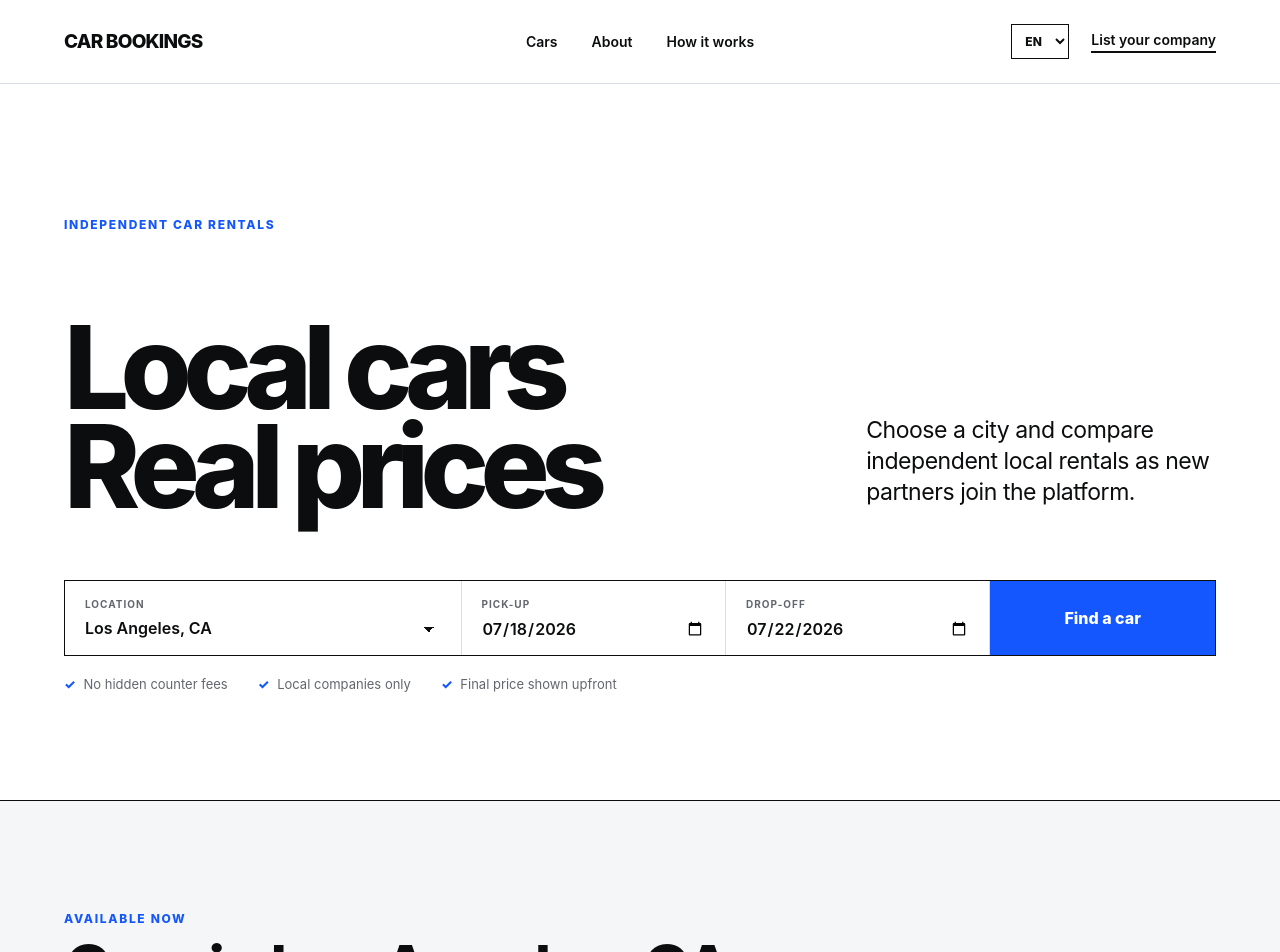
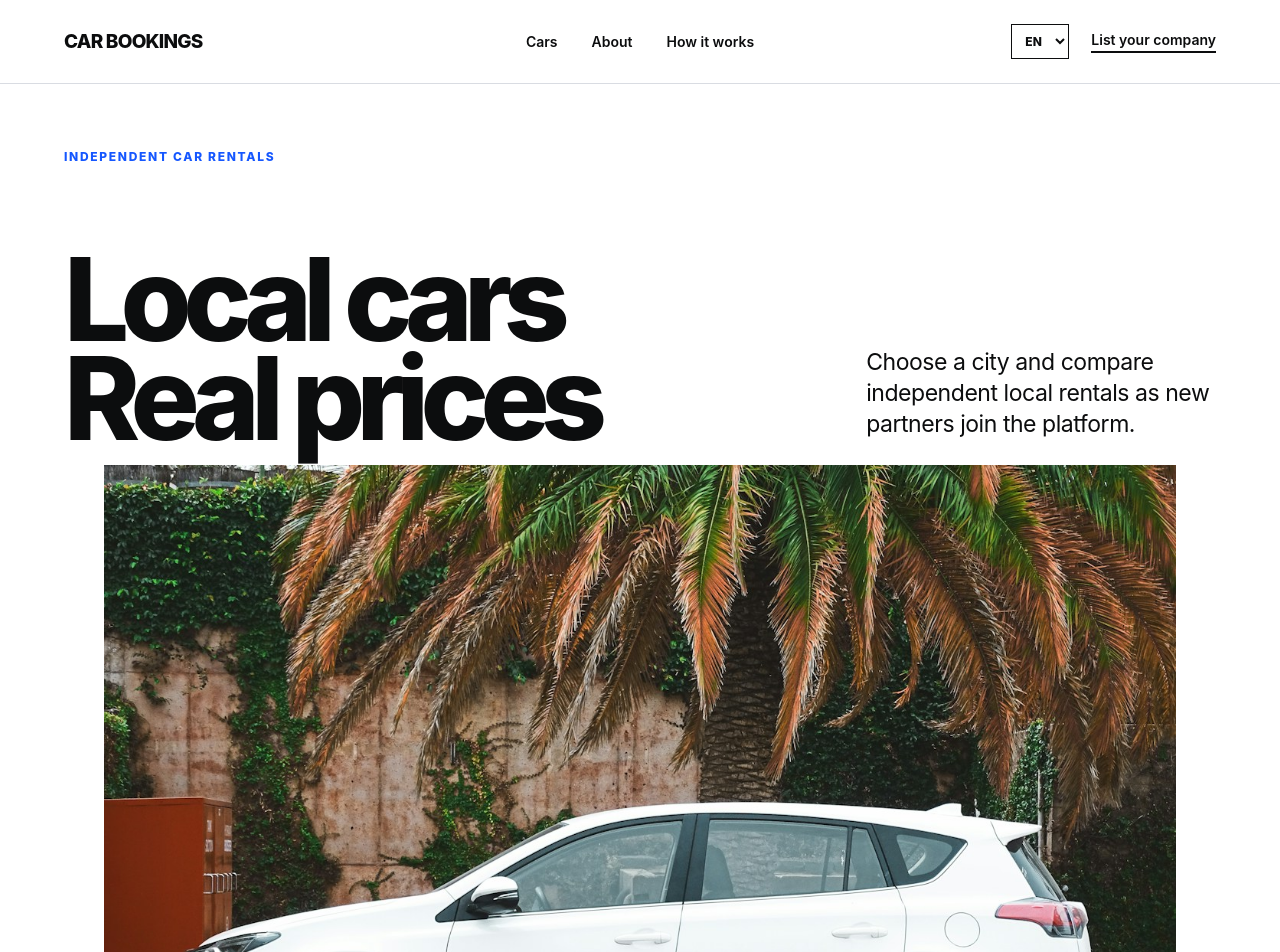
Before and after one commit to thevanrental/car-bookings, a React (Vite) app: page / in a window 1280 px wide. Shown: the top 952 px of the page. Built offline with nearby package versions, Linux system fonts and the light colour scheme.

Commit message:
Redesign hero with balanced image-led layout

```diff
--- a/src/App.tsx
+++ b/src/App.tsx
@@ -171,10 +171,13 @@ export default function App() {
       </header>
 
       <section className="hero" id="top">
-        <div className="hero-copy">
-          <p className="eyebrow">{t.heroEyebrow}</p>
-          <h1>{t.heroLine1}<br />{t.heroLine2}</h1>
-          <p className="hero-note">{t.heroNote}</p>
+        <div className="hero-layout">
+          <div className="hero-copy">
+            <p className="eyebrow">{t.heroEyebrow}</p>
+            <h1>{t.heroLine1}<br /><span>{t.heroLine2}</span></h1>
+            <p className="hero-note">{t.heroNote}</p>
+          </div>
+          <figure className="hero-visual"><img src="/cars/family.jpg" alt="" /></figure>
         </div>
         <form className="search-panel" onSubmit={submitSearch}>
           <label><span>{t.location}</span><select name="location" value={location} onChange={(event) => setLocation(event.target.value)} aria-label={t.location}>{locations.map((place) => <option key={place} value={place}>{place}</option>)}</select></label>
```
